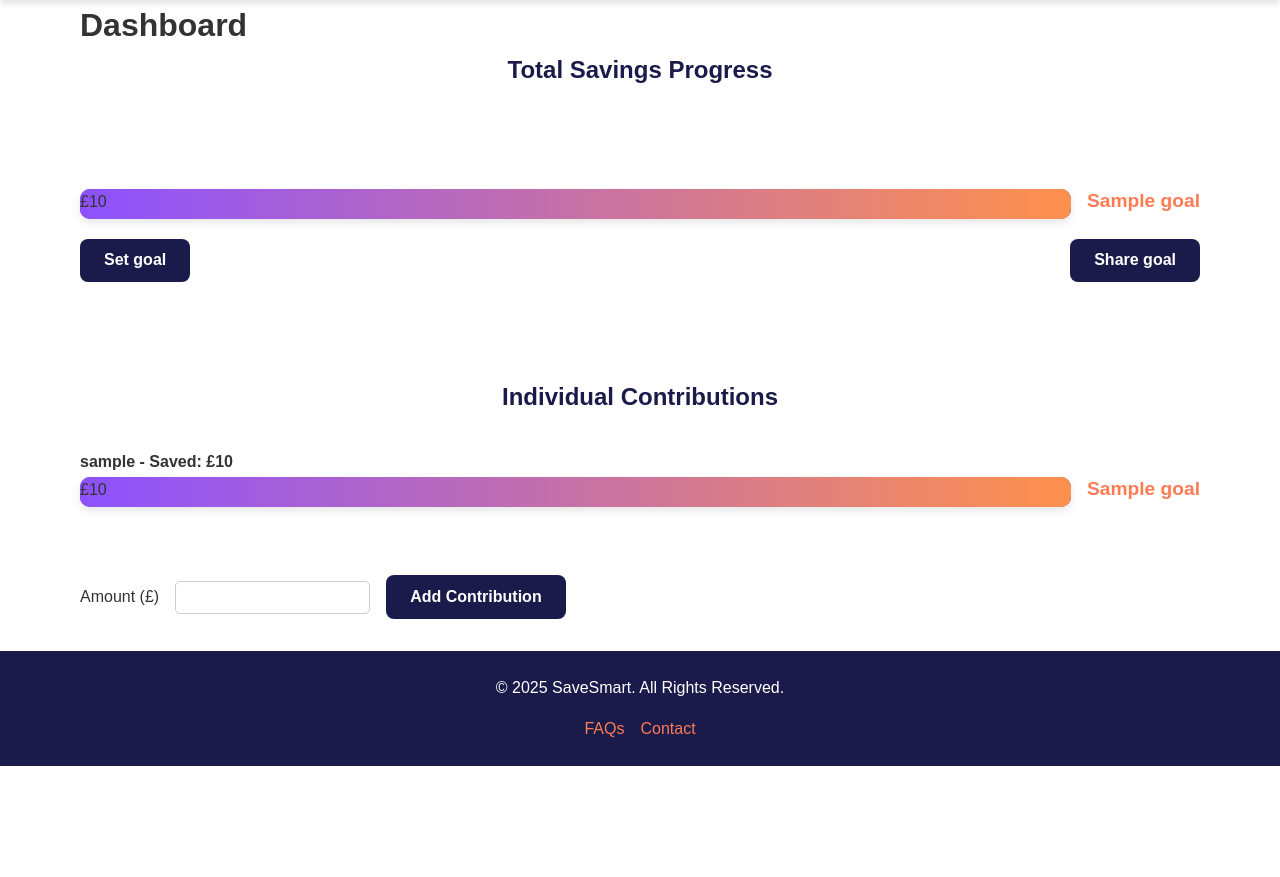
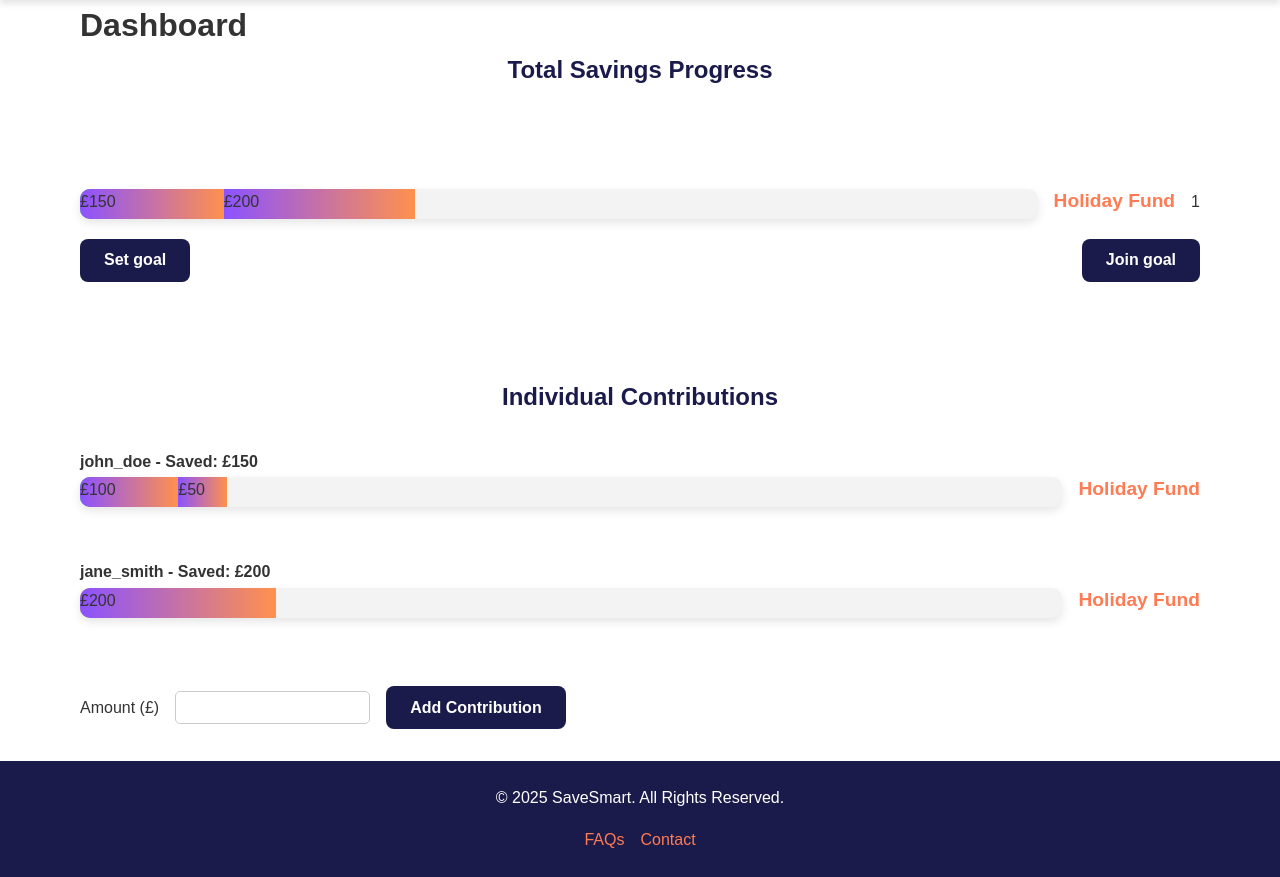
Before and after one commit to rezneac/Group6, a Flask app: page /progress in a window 1280 px wide. Shown: the part 78-955 px from the top of the page. Before the commit the page ends 844 px from the top, so only its background shows below. Run offline with Flask 3, Linux system fonts and the light colour scheme; a user stored in the database is signed in; tables that the repository leaves empty hold one stand-in row (values such as "Sample post").

Commit message:
Allowed the user to join a different group's savings goal.

```diff
--- a/app.py
+++ b/app.py
@@ -16,7 +16,7 @@ client = genai.GenerativeModel('gemini-2.0-flash')
 
 # Initialize Flask app
 app = Flask(__name__)
-app.config['SQLALCHEMY_DATABASE_URI'] = 'sqlite:///savings.db'
+app.config['SQLALCHEMY_DATABASE_URI'] = 'sqlite:///database.db'
 app.config['SECRET_KEY'] = 'super_secret_key'  # Change this in production!
 app.config['file_extensions'] = ['.jpeg', '.jpg', '.png']
 
@@ -44,6 +44,10 @@ def register():
     password_hash = bcrypt.generate_password_hash(password).decode('utf-8')
     new_user = User(username=username, email=email, password_hash=password_hash)
     db.session.add(new_user)
+    db.session.commit()
+
+    newcart = Cart()
+    db.session.add(newcart)
     db.session.commit()
 
     return jsonify({"message": "User registered successfully"}), 201
@@ -92,6 +96,28 @@ def set_goal():
         current_user.goal = new_goal
 
     db.session.commit()
+    return redirect("/progress")
+
+
+# Join forces with another person to contribute towards their goal as well.
+@app.route('/share_goal', methods=['POST'])
+@login_required
+def share_goal():
+    share_code = request.form.get('share-code')
+
+    if not share_code:
+        return jsonify({"error": "Invalid share code."}), 400
+
+    # Find the goal associated with the share code
+    shared_goal = SavingsGoal.query.filter_by(id=share_code).first()
+
+    if not shared_goal:
+        return jsonify({"error": "Goal not found."}), 404
+
+    # Update the current user's goal
+    current_user.goal = shared_goal
+    db.session.commit()
+
     return redirect("/progress")
 
 @app.route('/add_contribution', methods=['POST'])
--- a/templates/progress.html
+++ b/templates/progress.html
@@ -118,6 +118,7 @@
             <div class="progress-and-goal-container">
                 <div id="global-progress-container" class="progress-container"></div>
                 <div id="global-progress-goal" class="progress-goal">Unspecified</div>
+                <div id="global-progress-code" class="share-code">Code</div>
             </div>
 
             <div style="display: flex; justify-content: space-between;">
@@ -132,20 +133,20 @@
                             <label for="target_amount">Value (£)</label>
                             <input type="number" id="target_amount" name="target_amount" min="0.01" step="0.01" required>
 
-                            <button class="cta-btn" type="submit">Save Goal</button>
+                            <button class="cta-btn" type="submit">Save</button>
                         </form>
                     </div>
                 </div>
 
                 <div style="position: relative; display: inline-block;">
-                    <button id="share-goal-button" class="cta-btn">Share goal</button>
+                    <button id="share-goal-button" class="cta-btn">Join goal</button>
                     <!-- Share Popup (Initially Hidden) -->
                     <div id="share-popup" class="popup hidden" style="right: 0;">
-                        <form action="{{ url_for('set_goal') }}" method="POST">
-                            <label for="share_code">Code</label>
-                            <input type="number" id="share_code" name="share_code" min="0.01" step="0.01" required>
+                        <form action="{{ url_for('share_goal') }}" method="POST">
+                            <label for="share-code">Code</label>
+                            <input type="number" id="share-code" name="share-code" min="0" step="1" required>
 
-                            <button class="cta-btn" type="submit">Save Goal</button>
+                            <button class="cta-btn" type="submit">Save</button>
                         </form>
                     </div>
                 </div>
@@ -223,7 +224,7 @@
             let totalSaved = savingsData["users"].reduce((sum, user) => sum + user.saved_amount, 0);
             console.log(savingsData);
 
-            document.getElementById("share_code").value = savingsData["goal"]["id"];
+            document.getElementById("global-progress-code").textContent = savingsData["goal"]["id"];
             // Global stacked progress bar (total savings)
             if (totalSaved > 0) {
                 savingsData["users"].forEach(user => {
```
Also changed, not shown: instance/database.db (added).
